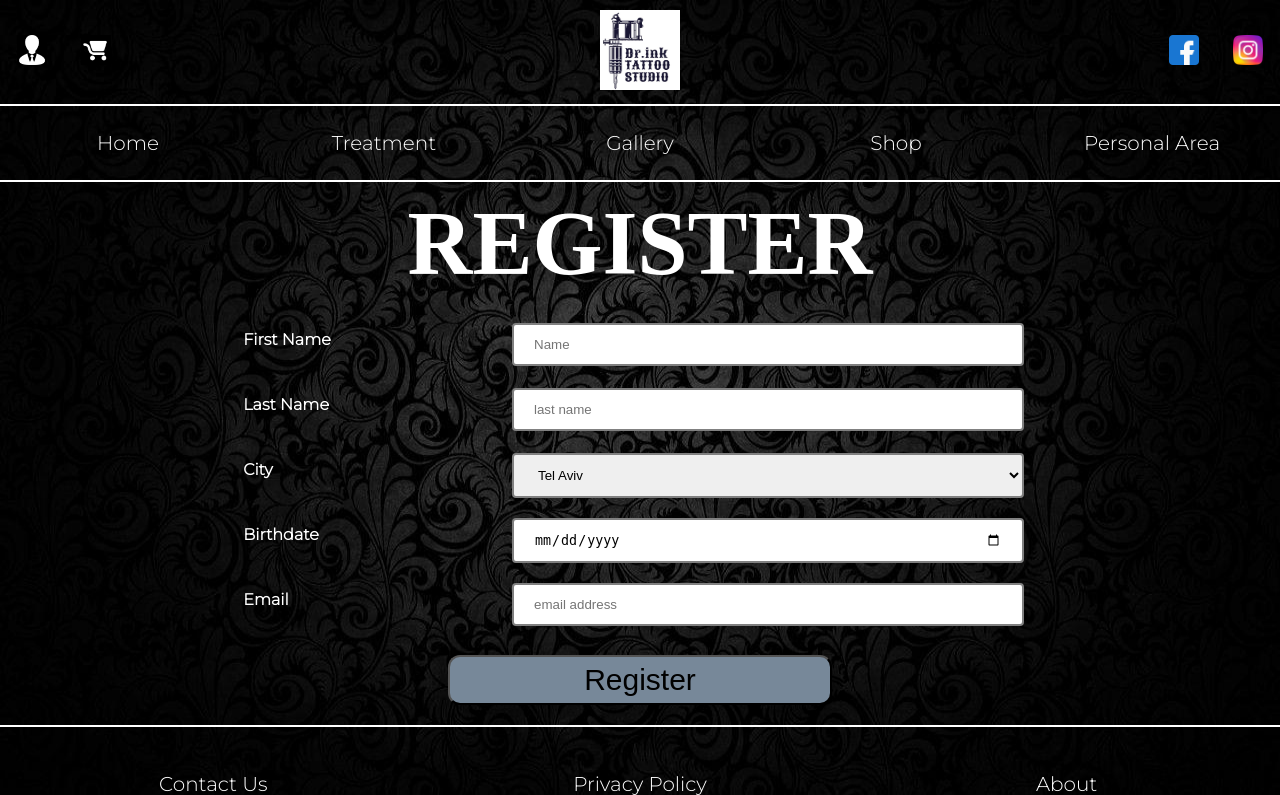
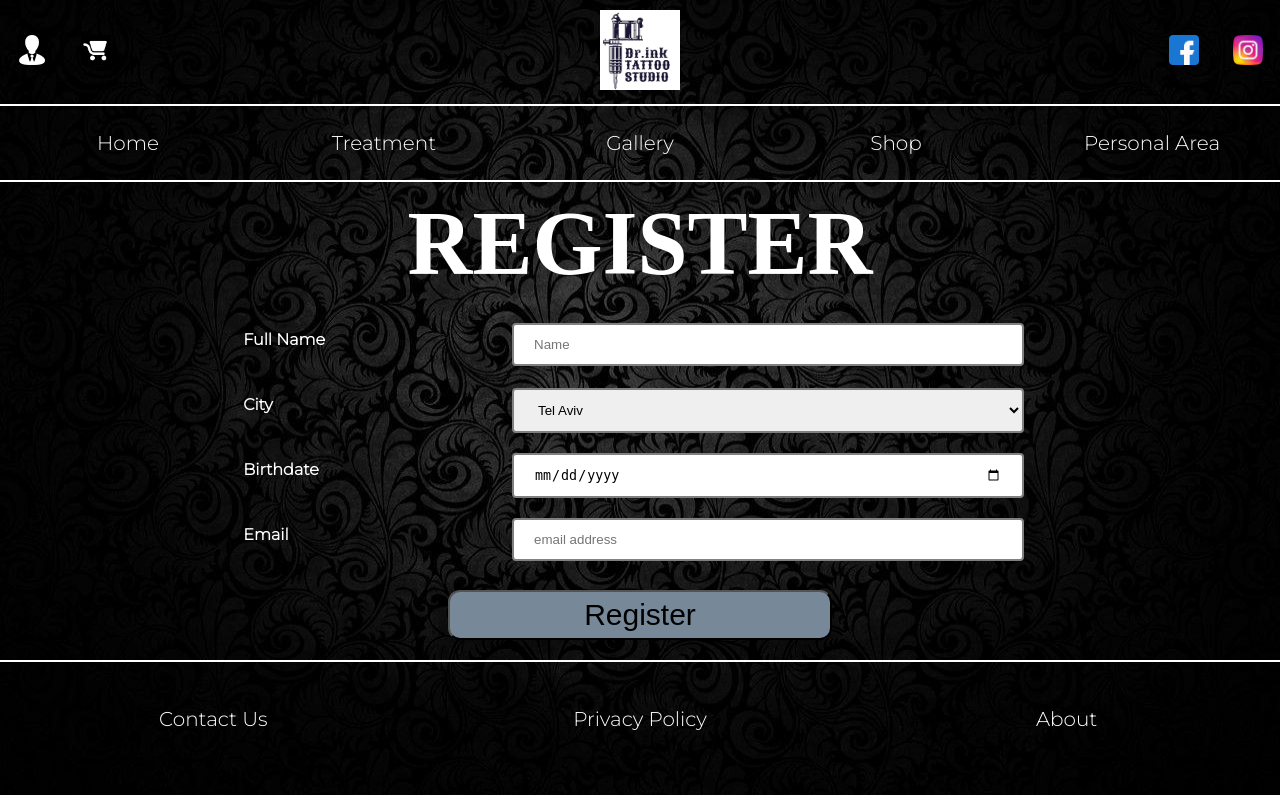
Before and after one commit to shirlehrer/web-project-g7, a Flask app: template web-project-g7-master/sign up/templates/sign up.html in a window 1280 px wide. Shown: the top 795 px of the page. Run offline with Flask 2, Linux system fonts and the light colour scheme; the template is opened without the code that fills it, so the values that code supplies are empty; parts of the project's set-up code (start-up, migrations or seed data) failed here and were passed over; some web fonts are replaced.

Commit message:
Update sign up.html

```diff
--- a/web-project-g7-master/sign up/templates/sign up.html
+++ b/web-project-g7-master/sign up/templates/sign up.html
@@ -69,13 +69,8 @@
     <div>
         <form method="post" action="/action_page.php" class="info">
             <div class="detail">
-                <label for="fname">First Name</label>
-                <input class="input-info" type="text" id="fname" name="firstname" placeholder="Name">
-            </div>
-
-            <div class="detail">
-                <label for="lname"> Last Name</label>
-                <input class="input-info" type="text" id="lname" name="lastname" placeholder="last name">
+                <label for="fullname">Full Name</label>
+                <input class="input-info" type="text" id="fullname" name="fullname" placeholder="Name">
             </div>
 
             <div class="detail">
@@ -84,7 +79,7 @@
 
                     <option value="tel-aviv">Tel Aviv</option>
                     <option value="haifa">Haifa</option>
-                    <option value="beer sheva">Be'er Sheva</option>
+                    <option value="beer sheva">Beer Sheva</option>
                     <option value="givatayim">Givatayim</option>
                 </select>
             </div>
```
